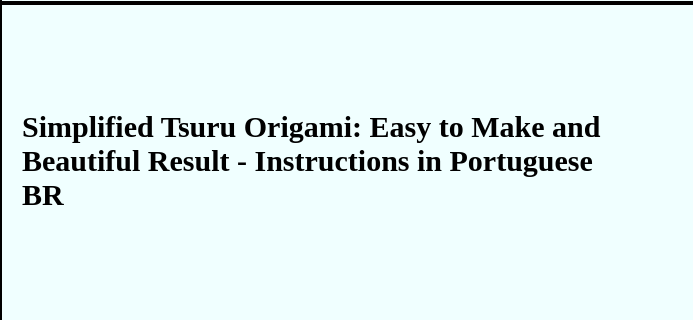
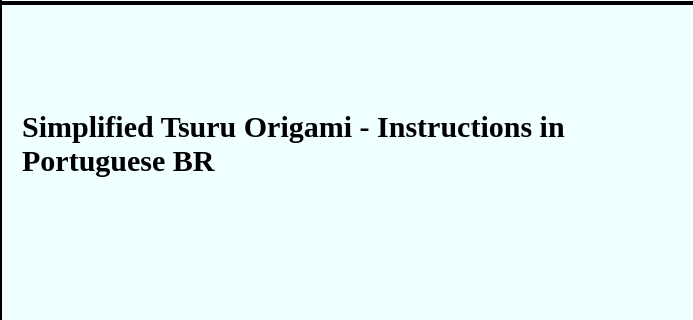
Before and after one commit to Pedrosaviczki/alurapedro, a plain HTML site: page index.html in a window 1280 px wide. Shown: the part 334-654 px from the top of the page, 0-693 px from the left. Drawn offline with Linux system fonts and the light colour scheme.

Commit message:
Projeto Alura Site

```diff
--- a/index.html
+++ b/index.html
@@ -19,7 +19,7 @@
 
   <section>
     <div class="chamada-texto">
-      <h2>Simplified Tsuru Origami: Easy to Make and Beautiful Result - Instructions in Portuguese BR</h2>
+      <h2>Simplified Tsuru Origami - Instructions in Portuguese BR</h2>
     </div>
 
     <div>
```
